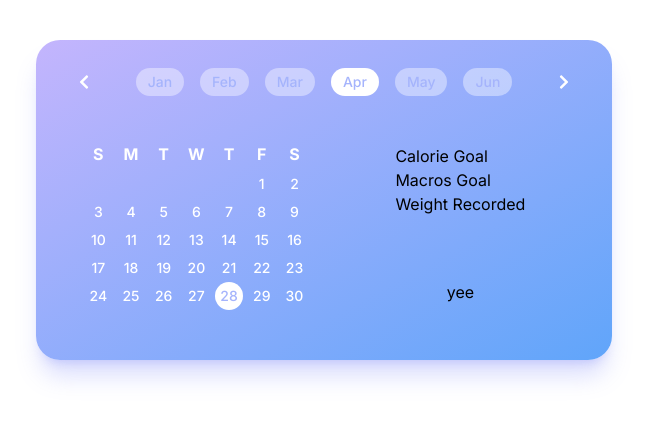
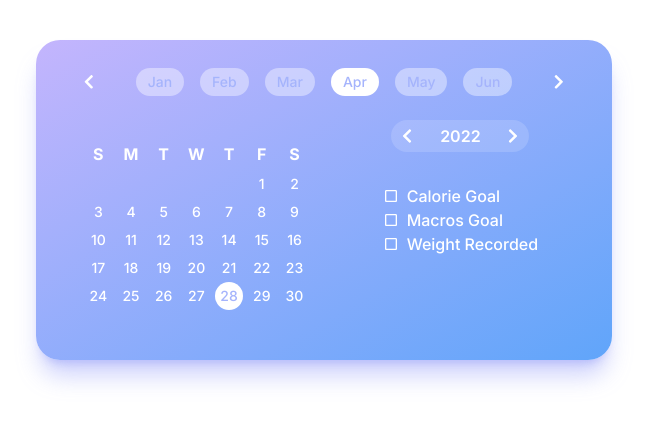
Before and after one commit to ishaan1013/nutrition, a Next.js app: page / in a window 1280 px wide. Shown: the top 422 px of the page, without its empty margins (4-651 px from the left). Built offline with nearby package versions, Linux system fonts and the light colour scheme.

Commit message:
dynamic calendar complete
todo check database for goal completion

```diff
--- a/components/calendar.js
+++ b/components/calendar.js
@@ -1,6 +1,7 @@
 import { useState } from "react"
 import { useAppContext } from "../global/state"
 import { FaChevronLeft, FaChevronRight } from "react-icons/fa"
+import { MdOutlineCheckBoxOutlineBlank, MdOutlineCheckBox, MdOutlineIndeterminateCheckBox } from "react-icons/md"
 
 
 export default function Calendar() {
@@ -90,36 +91,64 @@ export default function Calendar() {
     }
 
     function CalendarDays() {
+        function changeDay(x) {
+            setDay(x)
+            setMonth(monthPreview)
+            setYear(yearPreview)
+        }
+
         let days = []
         for (let i = 1; i <= firstDOW; i++) {
             days.push(<div className="py-1"/>)
         }
         for (let i = 1; i <= daysInMonth(monthPreview, yearPreview); i++) {
-            if (day == i && monthPreview == month) {
+            if (day == i && monthPreview == month && yearPreview == year) {
                 days.push(<div className="text-indigo-300 font-medium text-sm select-none text-center cursor-pointer bg-white py-1 rounded-full">{i}</div>)
             }
             else {
-                days.push(<div className="text-white font-medium text-sm select-none text-center cursor-pointer hover:bg-white/25 py-1 rounded-full">{i}</div>)
+                days.push(
+                    <div
+                    className="text-white font-medium text-sm select-none text-center cursor-pointer hover:bg-white/40 py-1 rounded-full"
+                    onClick={() => {changeDay(i)}}
+                    >
+                        {i}
+                    </div>
+                )
             }
         }
         return days
     }
 
+    const current = new Date()
+    const before = (
+        parseInt(year) < current.getFullYear() ||
+        year == current.getFullYear() && parseInt(month) < current.getMonth() + 1 ||
+        year == current.getFullYear() && month == current.getMonth() + 1 && day < current.getDate()
+    )
+    function Checkbox() {
+        if (before) {
+            return <MdOutlineIndeterminateCheckBox className="mr-2" />
+        }
+        else {
+            return <MdOutlineCheckBoxOutlineBlank className="mr-2" />
+        }
+    }
+
     return (
         <>
-            <section className="h-80 w-[36rem] bg-gradient-to-tl from-blue-400 to-violet-300 rounded-3xl shadow-xl shadow-indigo-400/30 px-10 py-7">
+            <section className="h-80 w-[36rem] bg-gradient-to-tl from-blue-400 to-violet-300 rounded-3xl shadow-xl shadow-indigo-400/40 px-10 py-7">
 
                 {/* month selector */}
                 <div className="flex justify-between items-center">
                     <FaChevronLeft
-                    className="text-white cursor-pointer"
+                    className="text-white cursor-pointer hover:bg-white/20 p-[0.3rem] h-[1.6rem] w-[1.6rem] rounded-full"
                     onClick={() => {setMonthView(!monthView)}}
                     />
                     <div className="flex">
                         <CalendarMonths />
                     </div>
                     <FaChevronRight
-                    className="text-white cursor-pointer"
+                    className="text-white cursor-pointer hover:bg-white/20 p-[0.3rem] h-[1.6rem] w-[1.6rem] rounded-full"
                     onClick={() => {setMonthView(!monthView)}}
                     />
                 </div>
@@ -141,13 +170,34 @@ export default function Calendar() {
                         </div>
                     </div>
 
-                    <div className="h-full w-[45%] px-2 pt-12 pb-6 flex flex-col justify-between items-center">
+                    <div className="h-full w-[45%] px-2 pt-6 pb-[4.5rem] flex flex-col justify-between items-center">
+                        <div className="w-2/3 flex justify-between items-center bg-white/[15%] rounded-full px-2 py-1">
+                            <FaChevronLeft
+                            className="text-white cursor-pointer"
+                            onClick={() => {setYearPreview(String(parseInt(yearPreview)-1))}}
+                            />
+                            <div className="text-white font-semibold select-none">
+                                {yearPreview}
+                            </div>
+                            <FaChevronRight
+                            className="text-white cursor-pointer"
+                            onClick={() => {setYearPreview(String(parseInt(yearPreview)+1))}}
+                            />
+                        </div>
                         <ul>
-                            <li>Calorie Goal</li>
-                            <li>Macros Goal</li>
-                            <li>Weight Recorded</li>
+                            <li className="flex items-center text-white font-medium select-none">
+                                <Checkbox/>
+                                Calorie Goal
+                            </li>
+                            <li className="flex items-center text-white font-medium select-none">
+                                <Checkbox/>
+                                Macros Goal
+                            </li>
+                            <li className="flex items-center text-white font-medium select-none">
+                                <Checkbox/>
+                                Weight Recorded
+                            </li>
                         </ul>
-                        <div>yee</div>
                     </div>
                 </div>
             </section>
```
